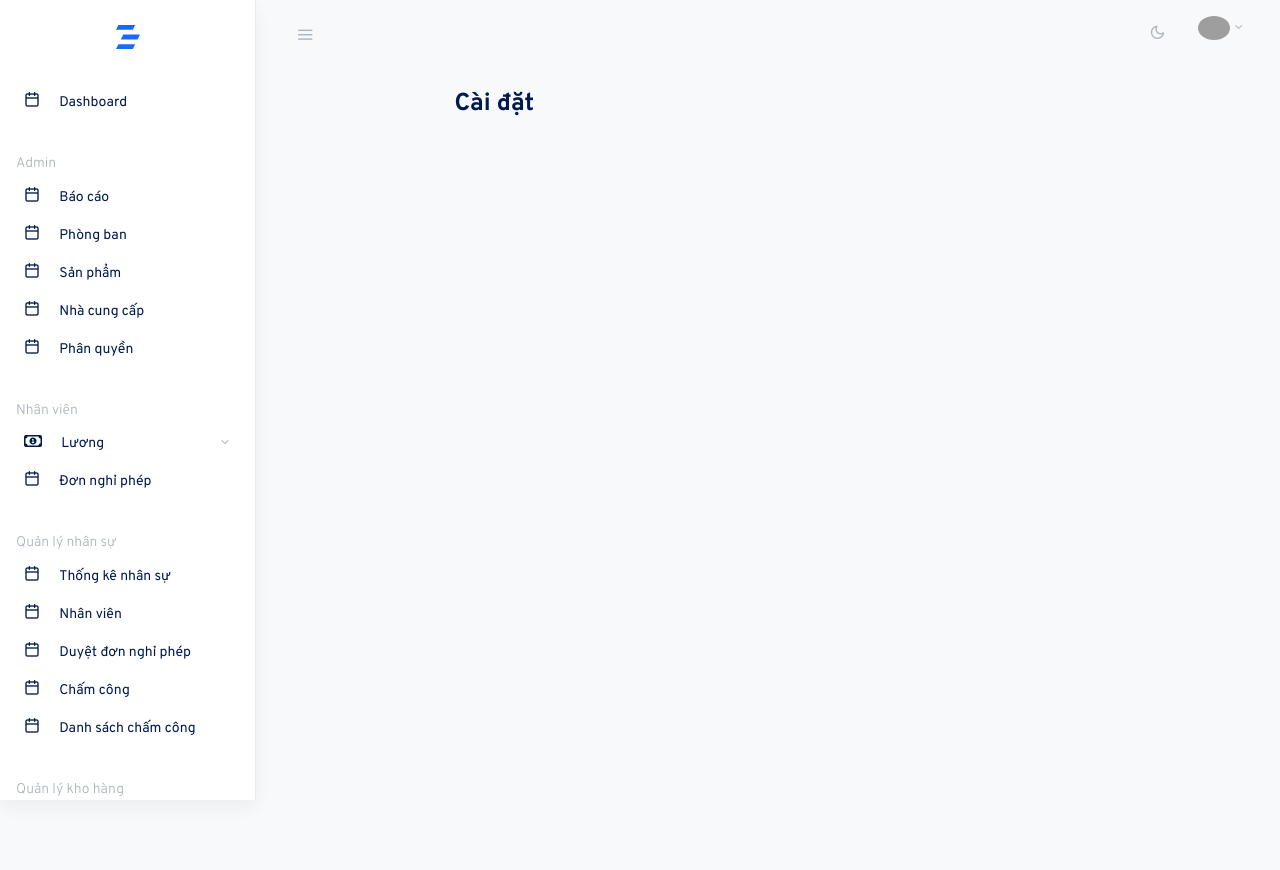
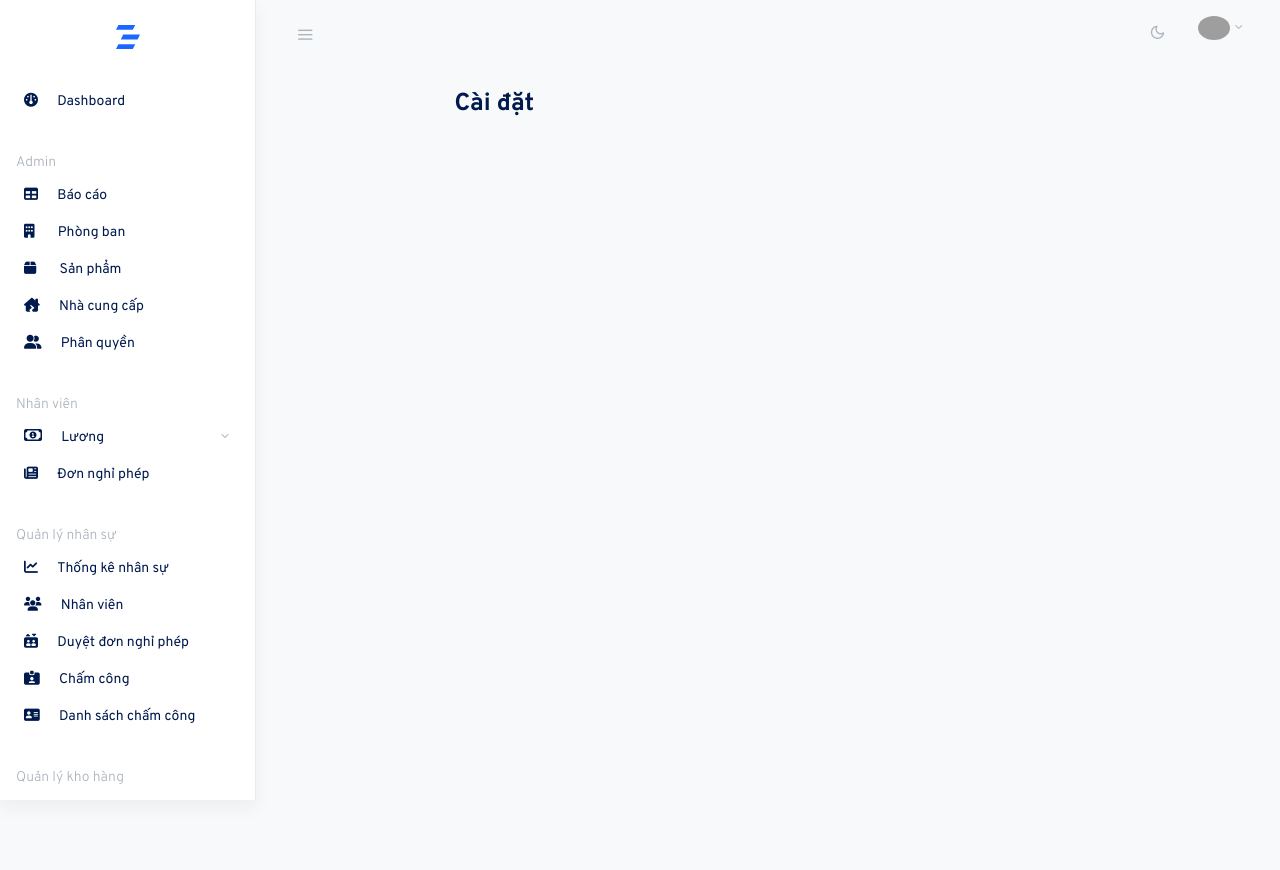
Before and after one commit to lddtan03/enterprise-system, a PHP site: page /HTTT-DN/index.php?page=profile-settings in a window 1280 px wide. Run offline with PHP 8.4, Linux system fonts and the light colour scheme; the visitor is signed in with stand-in values (Sample User, id 1); data that the repository does not hold is empty; some libraries are stand-ins or nearby versions; some web fonts are replaced; grey boxes are pictures that could not be loaded.

Commit message:
fix interface

```diff
--- a/index.php
+++ b/index.php
@@ -13,7 +13,7 @@ if(!isset($_SESSION['taiKhoan'])){
   <meta name="description" content="">
   <meta name="author" content="">
   <link rel="icon" href="favicon.ico">
-  <title>Tiny Dashboard - A Bootstrap Dashboard Template</title>
+  <title>Hệ thống quản lý bán giày</title>
   <!-- Simple bar CSS -->
   <link rel="stylesheet" href="css/simplebar.css">
   <!-- Fonts CSS -->
--- a/pages/slidebar.php
+++ b/pages/slidebar.php
@@ -48,7 +48,7 @@ if (isset($_SESSION['taiKhoan'])) {
         <ul class="navbar-nav flex-fill w-100 mb-2">
             <li class="nav-item w-100">
                 <a class="nav-link" href="index.php?page=dashboard">
-                    <i class="fe fe-calendar fe-16"></i>
+                    <i class="fa-solid fa-gauge"></i>
                     <span class="ml-3 item-text">Dashboard</span>
                 </a>
             </li>
@@ -65,31 +65,31 @@ if (isset($_SESSION['taiKhoan'])) {
             <ul class="navbar-nav flex-fill w-100 mb-2">
                 <li class="nav-item w-100">
                     <a class="nav-link" href="index.php?page=admin-baocao">
-                        <i class="fe fe-calendar fe-16"></i>
+                        <i class="fa-solid fa-table"></i>
                         <span class="ml-3 item-text">Báo cáo</span>
                     </a>
                 </li>
                 <li class="nav-item w-100">
                     <a class="nav-link" href="index.php?page=admin-phongban">
-                        <i class="fe fe-calendar fe-16"></i>
+                        <i class="fa-solid fa-building mr-1"></i>
                         <span class="ml-3 item-text">Phòng ban</span>
                     </a>
                 </li>
                 <li class="nav-item w-100">
                     <a class="nav-link" href="index.php?page=admin-sanpham">
-                        <i class="fe fe-calendar fe-16"></i>
+                        <i class="fa-solid fa-box mr-1"></i>
                         <span class="ml-3 item-text">Sản phẩm</span>
                     </a>
                 </li>
                 <li class="nav-item w-100">
                     <a class="nav-link" href="index.php?page=admin-nhacungcap">
-                        <i class="fe fe-calendar fe-16"></i>
+                        <i class="fa-solid fa-house-chimney-crack"></i>
                         <span class="ml-3 item-text">Nhà cung cấp</span>
                     </a>
                 </li>
                 <li class="nav-item w-100">
                     <a class="nav-link" href="index.php?page=admin-phanquyen">
-                        <i class="fe fe-calendar fe-16"></i>
+                        <i class="fa-solid fa-user-group"></i>
                         <span class="ml-3 item-text">Phân quyền</span>
                     </a>
                 </li>
@@ -130,7 +130,7 @@ if (isset($_SESSION['taiKhoan'])) {
                 </li>
                 <li class="nav-item w-100">
                     <a class="nav-link" href="index.php?page=donnghiphep">
-                        <i class="fe fe-calendar fe-16"></i>
+                        <i class="fa-solid fa-newspaper"></i>
                         <span class="ml-3 item-text">Đơn nghỉ phép</span>
                     </a>
                 </li>
@@ -148,31 +148,31 @@ if (isset($_SESSION['taiKhoan'])) {
             <ul class="navbar-nav flex-fill w-100 mb-2">
                 <li class="nav-item w-100">
                     <a class="nav-link" href="index.php?page=thongkenhansu">
-                        <i class="fe fe-calendar fe-16"></i>
+                        <i class="fa-solid fa-chart-line"></i>
                         <span class="ml-3 item-text">Thống kê nhân sự</span>
                     </a>
                 </li>
                 <li class="nav-item w-100">
                     <a class="nav-link" href="index.php?page=nhanvien">
-                        <i class="fe fe-calendar fe-16"></i>
+                        <i class="fa-solid fa-users"></i>
                         <span class="ml-3 item-text">Nhân viên</span>
                     </a>
                 </li>
                 <li class="nav-item w-100">
                     <a class="nav-link" href="index.php?page=duyetdonnghiphep">
-                        <i class="fe fe-calendar fe-16"></i>
+                        <i class="fa-solid fa-elevator"></i>
                         <span class="ml-3 item-text">Duyệt đơn nghỉ phép</span>
                     </a>
                 </li>
                 <li class="nav-item w-100">
                     <a class="nav-link" href="index.php?page=chamcong">
-                        <i class="fe fe-calendar fe-16"></i>
+                        <i class="fa-solid fa-id-card-clip"></i>
                         <span class="ml-3 item-text">Chấm công</span>
                     </a>
                 </li>
                 <li class="nav-item w-100">
                     <a class="nav-link" href="index.php?page=chamcongdanhsach">
-                        <i class="fe fe-calendar fe-16"></i>
+                        <i class="fa-solid fa-address-card"></i>
                         <span class="ml-3 item-text">Danh sách chấm công</span>
                     </a>
                 </li>
@@ -192,19 +192,19 @@ if (isset($_SESSION['taiKhoan'])) {
             <ul class="navbar-nav flex-fill w-100 mb-2">
                 <li class="nav-item w-100">
                     <a class="nav-link" href="index.php?page=thongkekhohang">
-                        <i class="fe fe-calendar fe-16"></i>
+                        <i class="fa-solid fa-chart-line"></i>
                         <span class="ml-3 item-text">Thống kê kho hàng</span>
                     </a>
                 </li>
                 <li class="nav-item w-100">
                     <a class="nav-link" href="index.php?page=sanpham">
-                        <i class="fe fe-calendar fe-16"></i>
+                        <i class="fa-solid fa-box mr-1"></i>
                         <span class="ml-3 item-text">Sản phẩm</span>
                     </a>
                 </li>
                 <li class="nav-item w-100">
                     <a class="nav-link" href="index.php?page=nhacungcap">
-                        <i class="fe fe-calendar fe-16"></i>
+                        <i class="fa-solid fa-house-chimney-crack"></i>
                         <span class="ml-3 item-text">Nhà cung cấp</span>
                     </a>
                 </li>
@@ -213,9 +213,9 @@ if (isset($_SESSION['taiKhoan'])) {
                         display: block;
                     }
                 </style>
-                <li class=hover-nhaphang "nav-item dropdown">
+                <li class="hover-nhaphang nav-item dropdown">
                     <a href="#nhaphang" data-toggle="collapse" aria-expanded="false" class="dropdown-toggle nav-link">
-                        <i class="fa-regular fa-money-bill-1 fe-16"></i>
+                        <i class="fa-solid fa-tent-arrow-down-to-line"></i>
                         <span class="ml-3 item-text">Nhập hàng</span>
                     </a>
                     <ul class="collapse list-unstyled pl-4 w-100" id="nhaphang">
@@ -248,7 +248,7 @@ if (isset($_SESSION['taiKhoan'])) {
             <ul class="navbar-nav flex-fill w-100 mb-2">
                 <li class="nav-item dropdown hover-thongkekinhdoanh">
                     <a href="#thongke" data-toggle="collapse" aria-expanded="false" class="dropdown-toggle nav-link">
-                        <i class="fa-regular fa-money-bill-1 fe-16"></i>
+                        <i class="fa-solid fa-chart-line"></i>
                         <span class="ml-3 item-text">Thống kê kinh doanh</span>
                     </a>
                     <ul class="collapse list-unstyled pl-4 w-100" id="thongke">
@@ -264,7 +264,7 @@ if (isset($_SESSION['taiKhoan'])) {
                 </li>
                 <li class="nav-item w-100">
                     <a class="nav-link" href="index.php?page=xuathang">
-                        <i class="fe fe-calendar fe-16"></i>
+                        <i class="fa-solid fa-truck-arrow-right"></i>
                         <span class="ml-3 item-text">Xuất hàng</span>
                     </a>
                 </li>
```
Also changed, not shown: assets/products/78.jpg (deleted).
